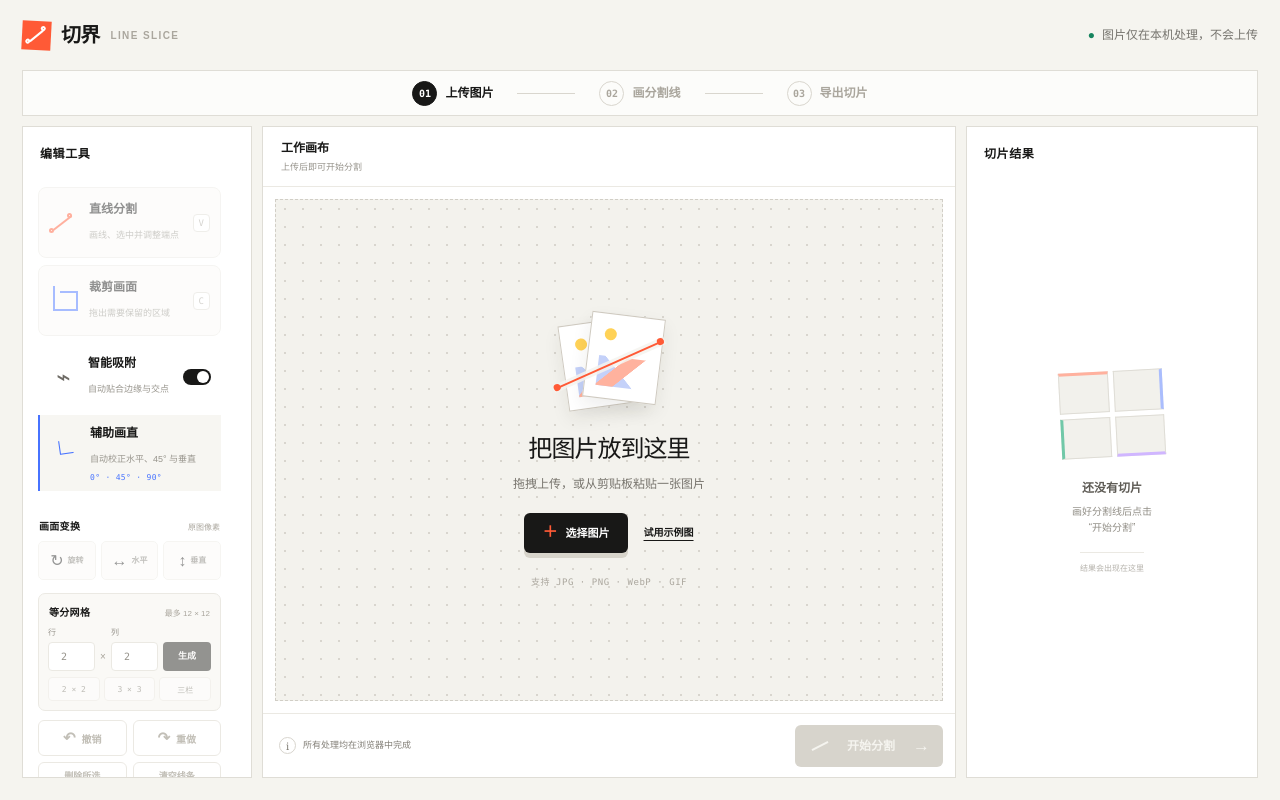
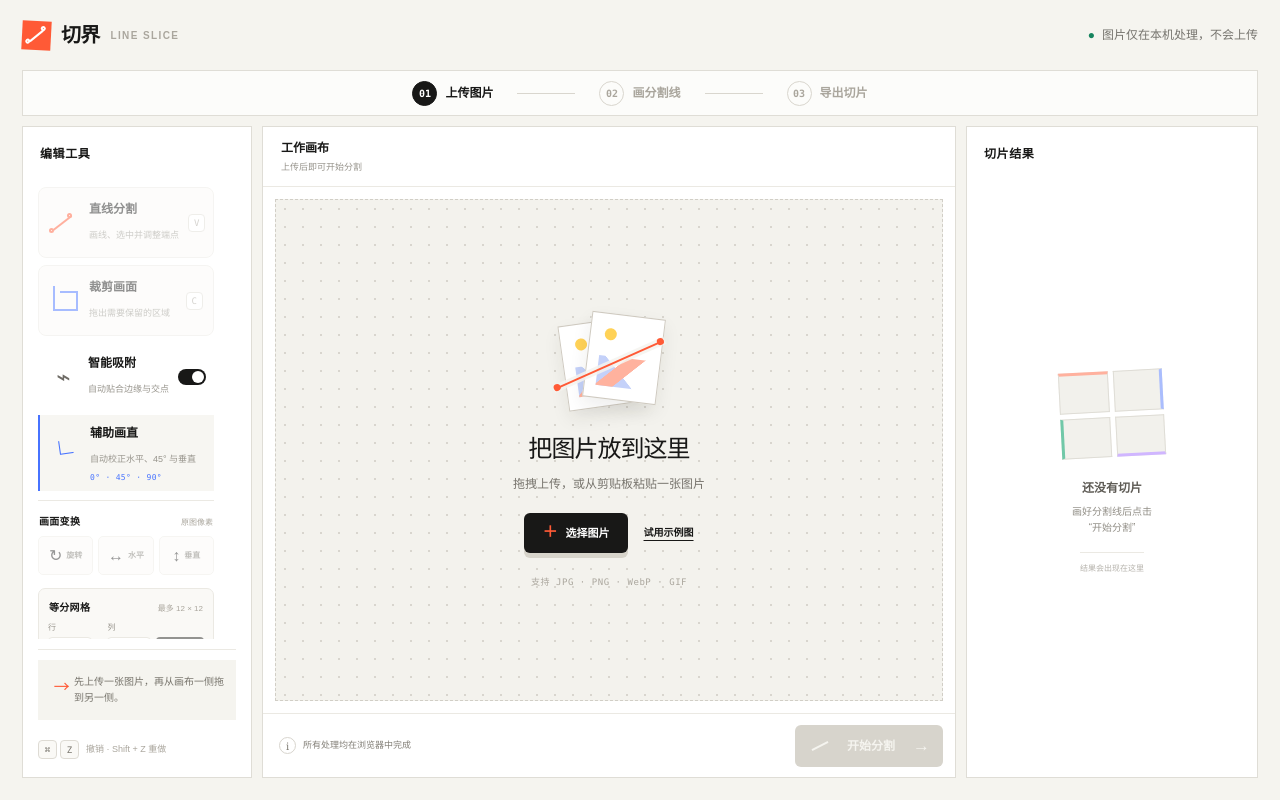
Before and after one commit to hcsdtk/qiejie, a Next.js app: page / in a window 1280 px wide. Built offline with nearby package versions, Linux system fonts and the light colour scheme.

Commit message:
Keep editor sidebar footer visible

```diff
--- a/app/globals.css
+++ b/app/globals.css
@@ -99,6 +99,13 @@ button:focus-visible, canvas:focus-visible { outline: 3px solid rgba(71, 115, 25
   padding: 18px 15px;
   display: flex;
   flex-direction: column;
+  overflow: hidden;
+}
+.tool-panel > .panel-heading { flex: 0 0 auto; }
+.tool-panel-scroll {
+  flex: 1 1 auto;
+  min-height: 0;
+  padding-right: 7px;
   overflow-x: hidden;
   overflow-y: scroll;
   overscroll-behavior: contain;
@@ -106,10 +113,11 @@ button:focus-visible, canvas:focus-visible { outline: 3px solid rgba(71, 115, 25
   scrollbar-color: #aaa69d #f0eee8;
   scrollbar-width: auto;
 }
-.tool-panel::-webkit-scrollbar { width: 10px; }
-.tool-panel::-webkit-scrollbar-track { background: #f0eee8; border-left: 1px solid var(--soft-line); }
-.tool-panel::-webkit-scrollbar-thumb { background: #aaa69d; border: 2px solid #f0eee8; border-radius: 10px; }
-.tool-panel::-webkit-scrollbar-thumb:hover { background: #77746c; }
+.tool-panel-scroll::-webkit-scrollbar { width: 10px; }
+.tool-panel-scroll::-webkit-scrollbar-track { background: #f0eee8; border-left: 1px solid var(--soft-line); }
+.tool-panel-scroll::-webkit-scrollbar-thumb { background: #aaa69d; border: 2px solid #f0eee8; border-radius: 10px; }
+.tool-panel-scroll::-webkit-scrollbar-thumb:hover { background: #77746c; }
+.tool-panel-footer { flex: 0 0 auto; margin-top: 10px; padding-top: 10px; border-top: 1px solid var(--soft-line); background: var(--white); }
 .stage-panel { grid-area: stage; display: flex; flex-direction: column; min-height: 0; }
 .result-panel { grid-area: results; padding: 18px 15px 15px; display: flex; flex-direction: column; min-height: 0; }
 
@@ -167,13 +175,13 @@ button:focus-visible, canvas:focus-visible { outline: 3px solid rgba(71, 115, 25
 .history-actions { grid-template-columns: 1fr 1fr; }
 .history-actions button:nth-child(n+3) { min-height: 29px; font-size: 9px; }
 
-.file-card { margin-top: 18px; border: 1px solid var(--soft-line); padding: 8px; display: grid; grid-template-columns: 38px 1fr 24px; gap: 8px; align-items: center; overflow: hidden; }
+.file-card { margin-top: 0; border: 1px solid var(--soft-line); padding: 8px; display: grid; grid-template-columns: 38px 1fr 24px; gap: 8px; align-items: center; overflow: hidden; }
 .file-thumb { width: 38px; height: 38px; background: #eeece6; display: grid; place-items: center; font: 8px var(--font-mono), monospace; color: #89867f; }
 .file-card > div:nth-child(2) { min-width: 0; }
 .file-card strong { display: block; font-size: 10px; overflow: hidden; text-overflow: ellipsis; white-space: nowrap; margin-bottom: 4px; }
 .file-card small { display: block; color: #96938b; font-size: 8px; }
 .file-card button { border: 0; background: transparent; color: #8e8b83; font-size: 16px; padding: 2px; }
-.mini-help { margin-top: 20px; background: #f5f4ef; padding: 14px 12px; display: flex; gap: 8px; color: #77746c; }
+.mini-help { margin-top: 0; background: #f5f4ef; padding: 14px 12px; display: flex; gap: 8px; color: #77746c; }
 .mini-help span { color: var(--accent); transform: rotate(45deg); }
 .mini-help p { margin: 0; font-size: 10px; line-height: 1.6; }
 .shortcut-note { margin-top: 10px; padding-top: 10px; color: #aaa69d; font-size: 9px; display: flex; align-items: center; gap: 3px; }
@@ -289,7 +297,9 @@ button:focus-visible, canvas:focus-visible { outline: 3px solid rgba(71, 115, 25
   .app-shell { padding: 0 12px 18px; }
   .workbench { height: auto; min-height: 0; grid-template-columns: 1fr; grid-template-rows: auto; grid-template-areas: "stage" "tools" "results"; overflow: visible; }
   .stage-panel { min-height: 680px; }
-  .tool-panel { height: auto; max-height: none; min-height: 260px; overflow: visible; scrollbar-gutter: auto; }
+  .tool-panel { height: auto; max-height: none; min-height: 260px; overflow: visible; }
+  .tool-panel-scroll { flex: 0 0 auto; min-height: auto; padding-right: 0; overflow: visible; scrollbar-gutter: auto; }
+  .tool-panel-footer { margin-top: 18px; }
   .result-panel { min-height: 260px; }
   .shortcut-note { margin-top: 24px; }
   .piece-list { max-height: 360px; }
--- a/app/page.tsx
+++ b/app/page.tsx
@@ -1124,6 +1124,7 @@ export default function Home() {
             {lines.length > 0 && <b>{lines.length} 条</b>}
           </div>
 
+          <div className="tool-panel-scroll">
             <button
               className={`tool-card ${toolMode === "line" ? "selected" : ""}`}
               type="button"
@@ -1215,7 +1216,9 @@ export default function Home() {
                 清空线条
               </button>
             </div>
+          </div>
 
+          <div className="tool-panel-footer">
             {imageInfo ? (
               <div className="file-card">
                 <div className="file-thumb" aria-hidden="true">IMG</div>
@@ -1230,6 +1233,7 @@ export default function Home() {
             )}
 
             <div className="shortcut-note"><kbd>⌘</kbd><kbd>Z</kbd><span>撤销 · Shift + Z 重做</span></div>
+          </div>
         </aside>
 
         <section className="stage-panel panel">
```
Also changed, not shown: 1 other file (tests, documents, lock files or other folders). Lines whose indentation alone changed are shown as unchanged.
